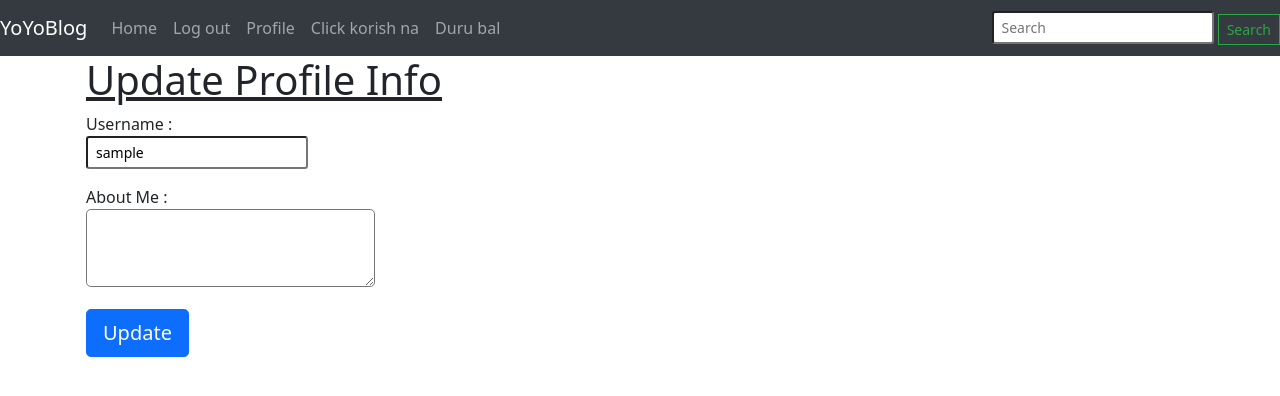
After one commit to MahabubArafat/YoYoBlog, a Flask app: page /edit_profile in a window 1280 px wide. The commit adds this page. Shown: the top 396 px of the page. Run offline with Flask 2, Linux system fonts and the light colour scheme; the visitor is signed in with stand-in values (Sample User, id 1); data comes from the database, SQL or seed files in the repository; some libraries are stand-ins or nearby versions.

Commit message:
added user profile and editing

```diff
--- a/app/__init__.py
+++ b/app/__init__.py
@@ -10,5 +10,6 @@ db = SQLAlchemy(app)
 migrate = Migrate(app, db)
 login = LoginManager(app)
 login.login_view = "login"  # url_for nijei lagay ney ei function
+# ar login bolte login function ta re bujaise jeita routes e dewa
 
 from app import routes, models
--- a/app/forms.py
+++ b/app/forms.py
@@ -1,6 +1,6 @@
 from flask_wtf import FlaskForm
-from wtforms import StringField, PasswordField, BooleanField, SubmitField
-from wtforms.validators import ValidationError, DataRequired, Email, EqualTo
+from wtforms import StringField, TextAreaField, PasswordField, BooleanField, SubmitField
+from wtforms.validators import ValidationError, DataRequired, Email, EqualTo, Length
 from app.models import User
 
 
@@ -33,3 +33,11 @@ class RegistrationForm(FlaskForm):
             raise ValidationError(
                 "Email is used by another user, Please use a different email"
             )
+
+
+class EditProfileForm(FlaskForm):
+    username = StringField("Username :", validators=[DataRequired()])
+    about_me = TextAreaField(
+        "About Me :", validators=[DataRequired(), Length(min=0, max=140)]
+    )
+    submit = SubmitField("Update")
--- a/app/models.py
+++ b/app/models.py
@@ -1,4 +1,5 @@
 from datetime import datetime
+from hashlib import md5
 from werkzeug.security import generate_password_hash, check_password_hash
 from flask_login import UserMixin
 from app import db, login
@@ -10,6 +11,8 @@ class User(UserMixin, db.Model):
     email = db.Column(db.String(128), index=True, unique=True)
     password_hash = db.Column(db.String(128))
     posts = db.relationship("Post", backref="author", lazy="dynamic")
+    about_me = db.Column(db.String(140))
+    last_seen = db.Column(db.DateTime, default=datetime.utcnow)
 
     def __repr__(self):
         return f"<User {self.username}>"
@@ -19,6 +22,10 @@ class User(UserMixin, db.Model):
 
     def check_password(self, password):
         return check_password_hash(self.password_hash, password)
+
+    def avatar(self, size):
+        digest = md5(self.email.lower().encode("utf-8")).hexdigest()
+        return f"http://gravatar.com/avatar/{digest}?s={size}&d=identicon"
 
 
 @login.user_loader
--- a/app/routes.py
+++ b/app/routes.py
@@ -1,9 +1,17 @@
+from datetime import datetime
 from flask import render_template, flash, redirect, url_for, request
 from werkzeug.urls import url_parse
 from flask_login import current_user, login_user, logout_user, login_required
 from app import app, db
-from app.forms import LoginForm, RegistrationForm
+from app.forms import LoginForm, RegistrationForm, EditProfileForm
 from app.models import User, Post
+
+
+@app.before_request
+def before_request():
+    if current_user.is_authenticated:
+        current_user.last_seen = datetime.utcnow()
+        db.session.commit()
 
 
 @app.route("/")
@@ -88,3 +96,28 @@ def register():
         )
         return redirect(url_for("login"))
     return render_template("register.html", title="Register", form=form)
+
+
+@app.route("/user/<username>")
+@login_required
+def user(username):
+    user = User.query.filter_by(username=username).first_or_404()
+    posts = [{"author": user, "body": "test 1"}, {"author": user, "body": "test 2"}]
+    return render_template("user.html", user=user, posts=posts, title=username)
+
+
+@app.route("/edit_profile", methods=["GET", "POST"])
+@login_required
+def edit_profile():
+    form = EditProfileForm()
+    if form.validate_on_submit():
+        current_user.username = form.username.data
+        current_user.about_me = form.about_me.data
+        db.session.commit()
+        flash("Your changes Have been saved")
+        return redirect(url_for("edit_profile"))
+    elif request.method == "GET":
+        form.username.data = current_user.username
+        form.about_me.data = current_user.about_me
+
+    return render_template("edit_profile.html", form=form, title="edit profile")
--- a/app/templates/base.html
+++ b/app/templates/base.html
@@ -2,66 +2,55 @@
 <html lang="en">
 <meta charset="UTF-8" />
 <meta name="viewport" content="width=device-width, initial-scale=1.0" />
-    <link href="./static/favicon.ico" rel="icon" />
+<link href="{{ url_for('static',filename='favicon.ico') }}" rel="icon" />
 {% if title %}
 <title>{{title}}-YoYoBlog</title>
 {% else %}
 <title>Welcome To YoYoBlog</title>
 {% endif %}
-    <link rel="stylesheet" href="./static/css/bootstrap.css" />
+<link rel="stylesheet" href="{{ url_for('static',filename='css/bootstrap.css') }}" />
 
 <style>
 {% if body %}
-    body{
-      background-color:{{body}};
-    }
-    {% else %}
-    body{
-      background-color: azure;
-    }
-    {% endif %}
+  body {
+    background-color: {{body}};
+  }{% endif %}
+
   /* it may seem wrong in here,also red marks but jinja can still interprete it,it works */
-      .login_content{
+  .login_content {
     text-align: center;
     margin: 10% 20%;
     background-color: rgb(127, 255, 212);
   }
-
 </style>
 </head>
 
 <body>
   <!-- <nav class="navbar navbar-dark bg-dark"> -->
   <nav class="navbar navbar-expand navbar-dark bg-dark">
-      <button
-        class="navbar-toggler"
-        type="button"
-        data-toggle="collapse"
-        data-target="#navbarTogglerDemo01"
-        aria-controls="navbarTogglerDemo01"
-        aria-expanded="false"
-        aria-label="Toggle navigation"
-      >
+    <button class="navbar-toggler" type="button" data-toggle="collapse" data-target="#navbarTogglerDemo01"
+      aria-controls="navbarTogglerDemo01" aria-expanded="false" aria-label="Toggle navigation">
       <span class="navbar-toggler-icon"></span>
     </button>
     <div class="collapse navbar-collapse" id="navbarTogglerDemo01">
       <a class="navbar-brand" href="#">YoYoBlog</a>
       <ul class="navbar-nav mr-auto mt-2 mt-lg-0">
         <li class="nav-item active">
-            <a class="nav-link" href="{{ url_for('index') }}"
-              >Home <span class="sr-only">(current)</span></a
-            >
+          <a class="nav-link" href="{{ url_for('index') }}">Home <span class="sr-only">(current)</span></a>
+        </li>
+
+        {% if current_user.is_anonymous %}
+        <li class="nav-item">
+          <a class="nav-link" href="{{ url_for('login') }}">Log In</a>
+        </li>
+        {% else %}
+        <li class="nav-item">
+          <a class="nav-link" href={{ url_for('logout')}}>Log out</a>
         </li>
         <li class="nav-item">
-            {% if current_user.is_anonymous %}
-            <a class="nav-link" href="{{ url_for('login') }}">Log In</a>
-            {% else %}
-            <a class="nav-link" href={{ url_for('logout')}}>Log out</a>
+          <a class="nav-link" href="{{ url_for('user', username=current_user.username) }}">Profile</a>
+        </li>
         {% endif %}
-          </li>
-          <li class="nav-item">
-            <a class="nav-link" href="{{ url_for('login') }}">Kisui na</a>
-          </li>
         <li class="nav-item">
           <a class="nav-link" href="{{ url_for('login') }}">Click korish na</a>
         </li>
@@ -92,15 +81,14 @@
   {% endfor %}
   {% endif %}
   {% endwith %}
-    <div class="container-fluid">
+  <div class="container-md">
     {% block content %} {% endblock %}
   </div>
 
-    <script
-      src="https://cdn.jsdelivr.net/npm/popper.js@1.16.0/dist/umd/popper.min.js"
-      integrity="sha384-Q6E9RHvbIyZFJoft+2mJbHaEWldlvI9IOYy5n3zV9zzTtmI3UksdQRVvoxMfooAo"
-      crossorigin="anonymous"
-    ></script>
-    <script src="./static/js/bootstrap.js"></script>
+  <script src="https://cdn.jsdelivr.net/npm/popper.js@1.16.0/dist/umd/popper.min.js"
+    integrity="sha384-Q6E9RHvbIyZFJoft+2mJbHaEWldlvI9IOYy5n3zV9zzTtmI3UksdQRVvoxMfooAo" crossorigin="anonymous">
+  </script>
+  <script src="{{ url_for('static',filename='js/bootstrap.js') }}"></script>
 </body>
+
 </html>
--- /dev/null
+++ b/app/templates/edit_profile.html
@@ -0,0 +1,28 @@
+{% extends "base.html" %} {% block content %}
+<h1><u>Update Profile Info</u></h1>
+<form action="" method="post" novalidate>
+  {{ form.hidden_tag() }}
+  <p>
+    {{ form.username.label }} <br />
+    {{ form.username(class="form-control-sm")}} <br />
+    {% for error in form.username.errors %}
+    <span class="alert alert-danger p-0">
+      {{ error }}
+    </span>
+    {% endfor %}
+  </p>
+  <p>
+    {{ form.about_me.label }} <br />
+    {{ form.about_me(class="form-control-lg")}} <br />
+    {% for error in form.about_me.errors %}
+    <span class="alert alert-danger">
+      {{ error }}
+    </span>
+    {% endfor %}
+  </p>
+  <p>
+    {{ form.submit(class="btn btn-primary btn-lg")}}
+  </p>
+</form>
+
+{% endblock %}
```
Also changed, not shown: app/templates/_post.html (added, +15 -0 lines), app/templates/user.html (added, +26 -0 lines). Lines whose indentation alone changed are shown as unchanged.
